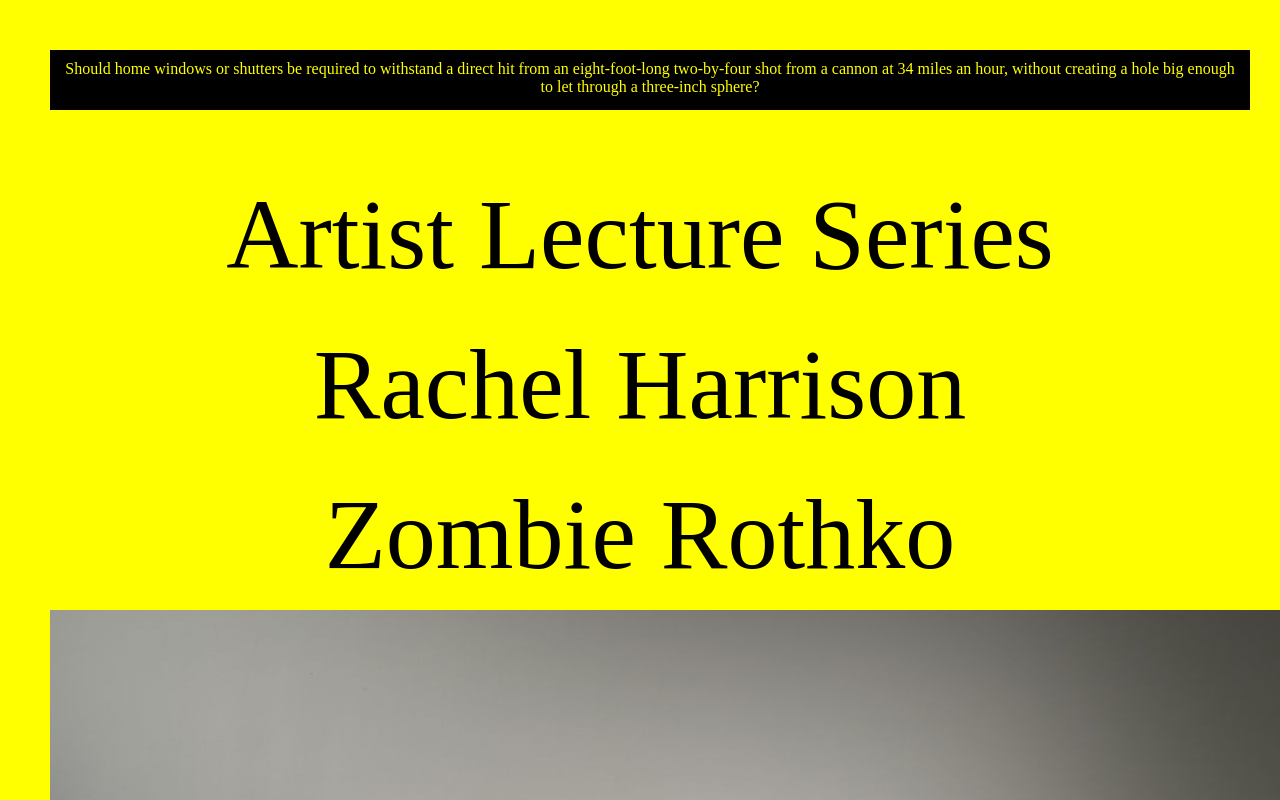
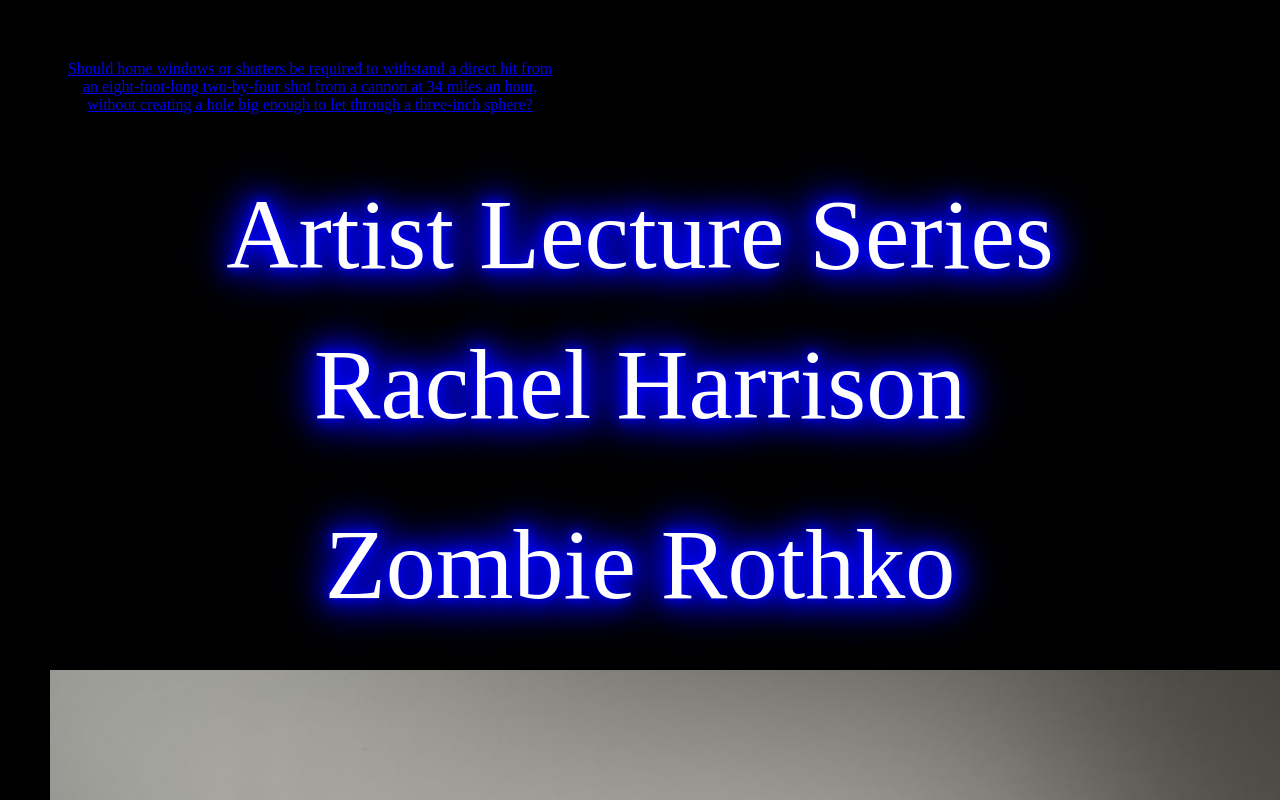
Before and after one commit to briansw/artistlectureseries, a plain HTML site: page harrison/index.html in a window 1280 px wide. Shown: the top 800 px of the page. Drawn offline with nearby package versions, Linux system fonts and the light colour scheme.

Commit message:
edit my changes

```diff
--- a/harrison/assets/css/styles.css
+++ b/harrison/assets/css/styles.css
@@ -6,7 +6,7 @@
   font-family: avenir;
   align-content: center;
   text-align: center;
-  background-color: yellow;
+  background-color: black;
 
 }
 
@@ -20,9 +20,9 @@
   line-height: 1.5;
 }
 
-a {
+.a {
   text-decoration: none;
-  color: yellow;
+  color: white;
 }
 
 a:hover {
@@ -31,11 +31,32 @@
 
 .header {
 margin-bottom: 50px;
+left: 300px;
+width: 500px;
 height: 50px;
-width: 100%;
 background-color: black;
 color: white;
 padding-top: 10px;
 padding-left: 10px;
 padding-right: 10px;
 }
+
+.title{
+  margin: 30px 0;
+  color: white;
+  transition: .5s ease;
+  text-shadow: 0px 0px 10px blue,
+  0px 0px 20px blue,
+  0px 0px 30px blue,
+  0px 0px 40px blue,
+  0px 0px 50px blue,
+  0px 0px 60px blue;
+}
+
+.title:hover{
+	color: black;
+}
+
+.foot{
+  color:white;
+}
--- a/harrison/index.html
+++ b/harrison/index.html
@@ -12,14 +12,18 @@
     <div class="header">
         <a href="https://www.zingmagazine.com/zing3/reviews/035_harrison.html">Should home windows or shutters be required to withstand a direct hit from an eight-foot-long two-by-four shot from a cannon at 34 miles an hour, without creating a hole big enough to let through a three-inch sphere?</a>
       </div>
-
+  <div class=title>
     <div class="series">Artist Lecture Series</div>
     <div class="artist">Rachel Harrison</div>
     <div class="title">Zombie Rothko</div>
+  </div>
   <img src="assets/img/harrison_image1.jpg">
+
+  <div class="foot">
     <div class="date">Mar 6, 2018</div>
     <div class="location">2 W 13, Rm 1111</div>
     <div class="time">7 PM</div>
+  </div>
 
 
 
```
Also changed, not shown: 1 other file. Lines whose indentation alone changed are shown as unchanged.
